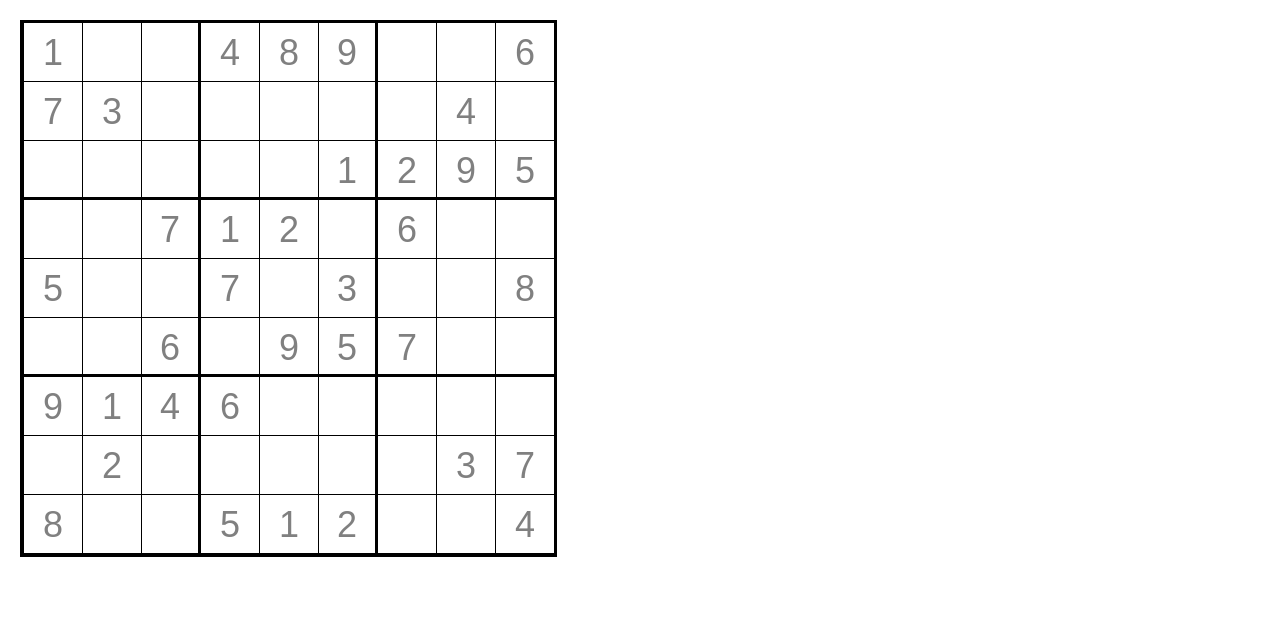
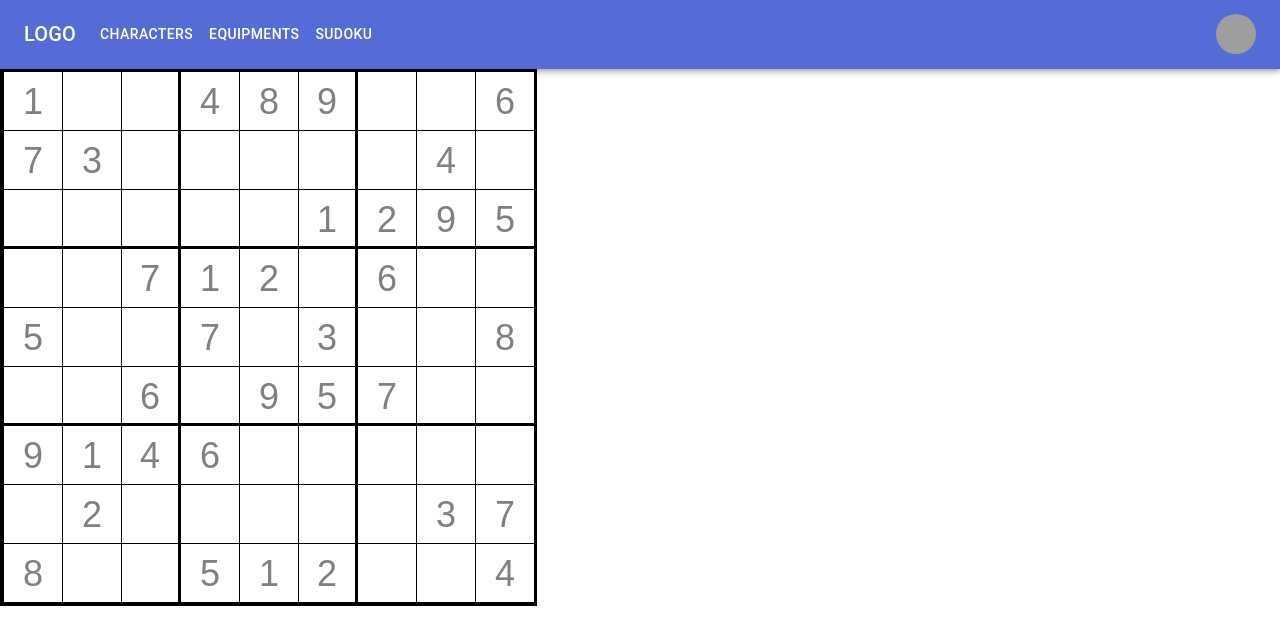
Before and after one commit to nepties/FE-Training, a React (Create React App) app: page /sudoku in a window 1280 px wide. Shown: the top 644 px of the page. Built offline with nearby package versions, Linux system fonts and the light colour scheme; grey boxes are pictures that could not be loaded.

Commit message:
add MUI style Header

```diff
--- a/package.json
+++ b/package.json
@@ -5,6 +5,7 @@
   "dependencies": {
     "@emotion/react": "^11.7.1",
     "@emotion/styled": "^11.6.0",
+    "@mui/icons-material": "^5.3.1",
     "@mui/material": "^5.3.0",
     "@testing-library/jest-dom": "^5.16.1",
     "@testing-library/react": "^12.1.2",
--- a/src/App.tsx
+++ b/src/App.tsx
@@ -1,11 +1,14 @@
 import React from "react";
 import { BrowserRouter, Route, Routes } from "react-router-dom";
 import { Main, Characters, Equipments, Sudoku } from "./pages";
+
 import "./App.css";
+import Header from "./components/Header";
 
 const App = () => {
   return (
     <BrowserRouter>
+      <Header />
       <Routes>
         <Route path="/" element={<Main />} />
         <Route path="/characters" element={<Characters />} />
--- /dev/null
+++ b/src/components/Header.tsx
@@ -0,0 +1,160 @@
+import * as React from "react";
+import AppBar from "@mui/material/AppBar";
+import Box from "@mui/material/Box";
+import Toolbar from "@mui/material/Toolbar";
+import IconButton from "@mui/material/IconButton";
+import Typography from "@mui/material/Typography";
+import Menu from "@mui/material/Menu";
+import MenuIcon from "@mui/icons-material/Menu";
+import Container from "@mui/material/Container";
+import Avatar from "@mui/material/Avatar";
+import Button from "@mui/material/Button";
+import Tooltip from "@mui/material/Tooltip";
+import MenuItem from "@mui/material/MenuItem";
+import {
+  Link as RouterLink,
+  LinkProps as RouterLinkProps,
+  MemoryRouter,
+} from "react-router-dom";
+
+const pages = [
+  { name: "Characters", path: "/characters" },
+  { name: "Equipments", path: "/equipments" },
+  { name: "Sudoku", path: "/sudoku" },
+];
+const settings = ["Profile", "Account", "Dashboard", "Logout"];
+
+const Header = () => {
+  const [anchorElNav, setAnchorElNav] = React.useState<null | HTMLElement>(
+    null,
+  );
+  const [anchorElUser, setAnchorElUser] = React.useState<null | HTMLElement>(
+    null,
+  );
+
+  const handleOpenNavMenu = (event: React.MouseEvent<HTMLElement>) => {
+    setAnchorElNav(event.currentTarget);
+  };
+  const handleOpenUserMenu = (event: React.MouseEvent<HTMLElement>) => {
+    setAnchorElUser(event.currentTarget);
+  };
+
+  const handleCloseNavMenu = () => {
+    setAnchorElNav(null);
+  };
+
+  const handleCloseUserMenu = () => {
+    setAnchorElUser(null);
+  };
+
+  return (
+    <AppBar position="static">
+      <Container maxWidth="xl">
+        <Toolbar disableGutters>
+          <Typography
+            variant="h6"
+            noWrap
+            component="div"
+            sx={{ mr: 2, display: { xs: "none", md: "flex" } }}
+          >
+            LOGO
+          </Typography>
+
+          <Box sx={{ flexGrow: 1, display: { xs: "flex", md: "none" } }}>
+            <IconButton
+              size="large"
+              aria-label="account of current user"
+              aria-controls="menu-appbar"
+              aria-haspopup="true"
+              onClick={handleOpenNavMenu}
+              color="inherit"
+            >
+              <MenuIcon />
+            </IconButton>
+            <Menu
+              id="menu-appbar"
+              anchorEl={anchorElNav}
+              anchorOrigin={{
+                vertical: "bottom",
+                horizontal: "left",
+              }}
+              keepMounted
+              transformOrigin={{
+                vertical: "top",
+                horizontal: "left",
+              }}
+              open={Boolean(anchorElNav)}
+              onClose={handleCloseNavMenu}
+              sx={{
+                display: { xs: "block", md: "none" },
+              }}
+            >
+              {pages.map((page) => (
+                <MenuItem
+                  key={page.name}
+                  onClick={handleCloseNavMenu}
+                  component={RouterLink}
+                  to={page.path}
+                >
+                  <Typography textAlign="center">{page.name}</Typography>
+                </MenuItem>
+              ))}
+            </Menu>
+          </Box>
+          <Typography
+            variant="h6"
+            noWrap
+            component="div"
+            sx={{ flexGrow: 1, display: { xs: "flex", md: "none" } }}
+          >
+            LOGO
+          </Typography>
+          <Box sx={{ flexGrow: 1, display: { xs: "none", md: "flex" } }}>
+            {pages.map((page) => (
+              <Button
+                component={RouterLink}
+                to={page.path}
+                key={page.name}
+                onClick={handleCloseNavMenu}
+                sx={{ my: 2, color: "white", display: "block" }}
+              >
+                {page.name}
+              </Button>
+            ))}
+          </Box>
+
+          <Box sx={{ flexGrow: 0 }}>
+            <Tooltip title="Open settings">
+              <IconButton onClick={handleOpenUserMenu} sx={{ p: 0 }}>
+                <Avatar alt="Remy Sharp" src="/static/images/avatar/2.jpg" />
+              </IconButton>
+            </Tooltip>
+            <Menu
+              sx={{ mt: "45px" }}
+              id="menu-appbar"
+              anchorEl={anchorElUser}
+              anchorOrigin={{
+                vertical: "top",
+                horizontal: "right",
+              }}
+              keepMounted
+              transformOrigin={{
+                vertical: "top",
+                horizontal: "right",
+              }}
+              open={Boolean(anchorElUser)}
+              onClose={handleCloseUserMenu}
+            >
+              {settings.map((setting) => (
+                <MenuItem key={setting} onClick={handleCloseUserMenu}>
+                  <Typography textAlign="center">{setting}</Typography>
+                </MenuItem>
+              ))}
+            </Menu>
+          </Box>
+        </Toolbar>
+      </Container>
+    </AppBar>
+  );
+};
+export default Header;
--- a/src/index.tsx
+++ b/src/index.tsx
@@ -1,6 +1,15 @@
 import React from "react";
 import ReactDOM from "react-dom";
+import CssBaseline from "@mui/material/CssBaseline";
+import { ThemeProvider } from "@mui/material/styles";
+import App from "./App";
+import theme from "./theme";
 
-import App from "./App";
-
-ReactDOM.render(<App />, document.getElementById("root"));
+ReactDOM.render(
+  <ThemeProvider theme={theme}>
+    {/* CssBaseline kickstart an elegant, consistent, and simple baseline to build upon. */}
+    <CssBaseline />
+    <App />
+  </ThemeProvider>,
+  document.querySelector("#root"),
+);
--- /dev/null
+++ b/src/theme.ts
@@ -0,0 +1,19 @@
+import { createTheme } from "@mui/material/styles";
+import { red } from "@mui/material/colors";
+
+// A custom theme for this app
+const theme = createTheme({
+  palette: {
+    primary: {
+      main: "#556cd6",
+    },
+    secondary: {
+      main: "#19857b",
+    },
+    error: {
+      main: red.A400,
+    },
+  },
+});
+
+export default theme;
```
Also changed, not shown: 1 other file (tests, documents, lock files or other folders).
